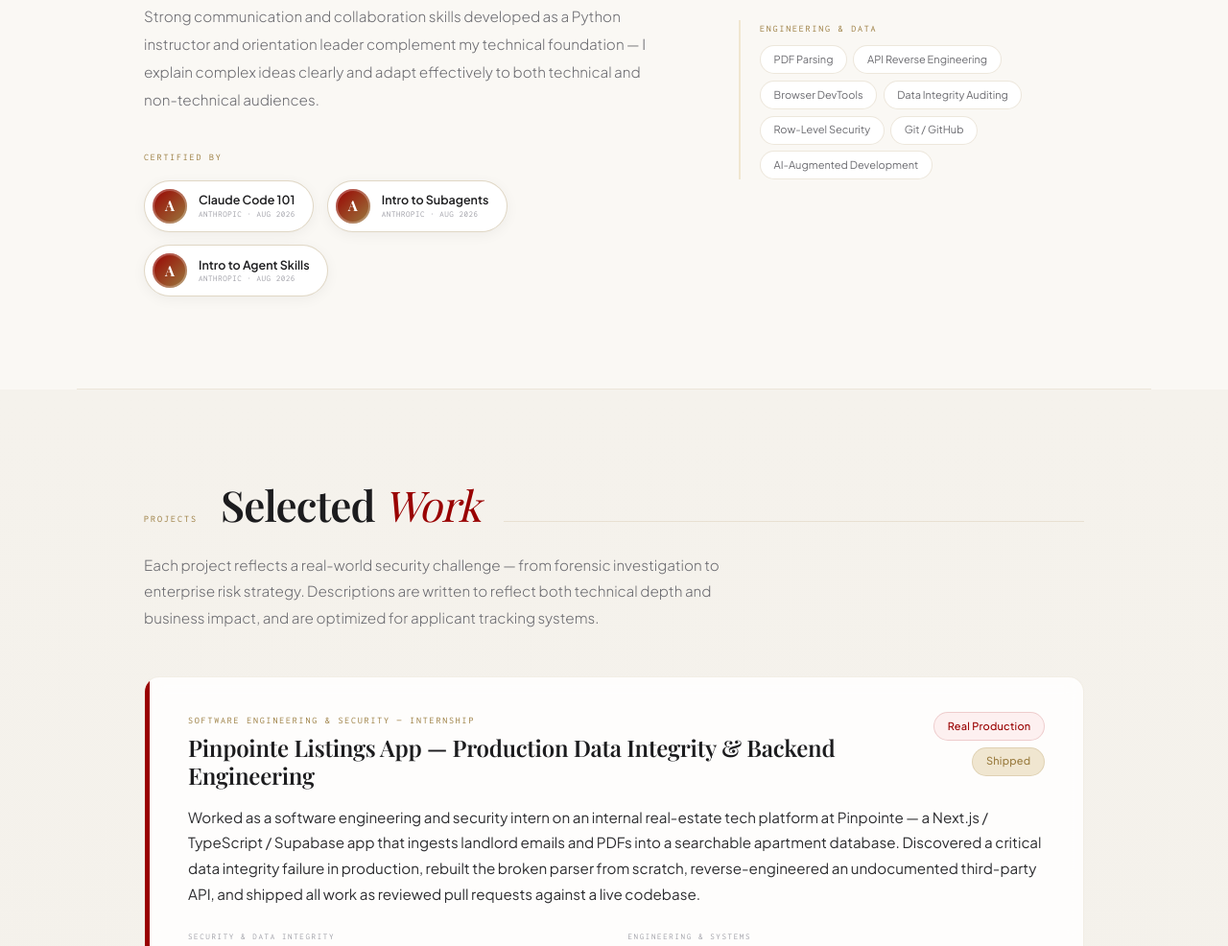
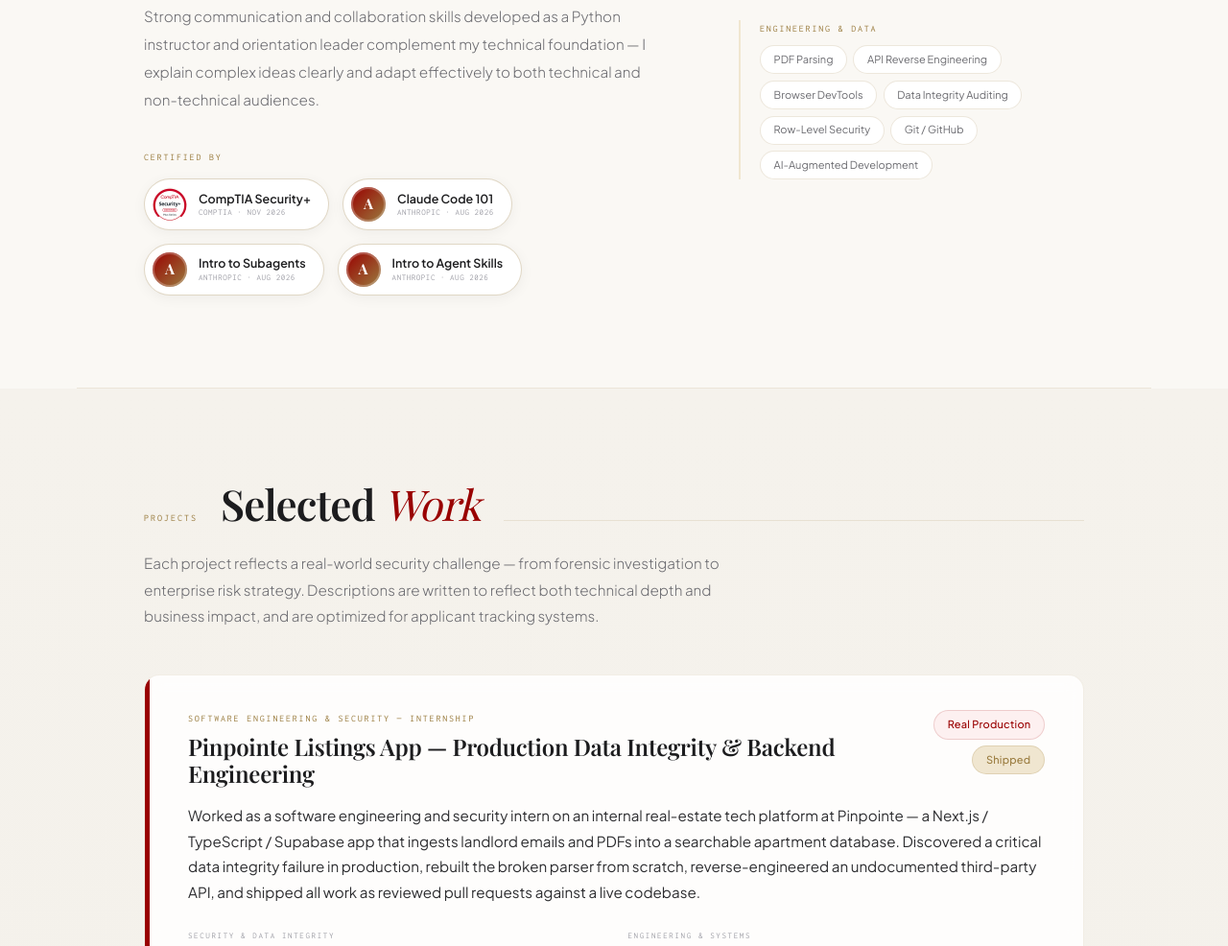
Before and after one commit to mabelss810/mabelsantiago, a plain HTML site: page index.html in a window 1280 px wide. Shown: the part 1569-2555 px from the top of the page at 96% size. Drawn offline with nearby package versions, Linux system fonts and the light colour scheme; a script that the page names is missing; a web font is replaced by a local one.

Commit message:
Show Security+ as a pill badge linked to Credly
Co-Authored-By: Claude Opus 5.5 <noreply@anthropic.com>
Claude-Session: https://claude.ai/code/session_014eU94HYLX1R2Y4yhi2xrmM

```diff
--- a/index.html
+++ b/index.html
@@ -475,6 +475,11 @@ h2 em { font-style: italic; color: var(--cardinal); font-weight: 300; }
   box-shadow: inset 0 0 0 2px rgba(255,255,255,0.25);
 }
 
+.cert-badge-link { text-decoration: none; cursor: pointer; }
+
+.cert-badge-icon-img { background: white; box-shadow: none; overflow: hidden; }
+.cert-badge-icon-img img { width: 100%; height: 100%; object-fit: contain; display: block; }
+
 .cert-badge-body { display: flex; flex-direction: column; line-height: 1.3; }
 
 .cert-badge-title {
@@ -986,10 +991,14 @@ footer {
         </div>
         <div class="cert-badges">
           <div class="cert-badges-label">Certified By</div>
-          <div class="credly-badge" style="margin-bottom: 1rem;">
-            <div data-iframe-width="150" data-iframe-height="270" data-share-badge-id="44439e84-4efb-4303-ad45-e91701b194f9" data-share-badge-host="https://www.credly.com"></div><script type="text/javascript" async src="//cdn.credly.com/assets/utilities/embed.js"></script>
-          </div>
           <div class="cert-badges-row">
+            <a class="cert-badge cert-badge-link" href="https://www.credly.com/badges/44439e84-4efb-4303-ad45-e91701b194f9/public_url" target="_blank" rel="noopener" title="Issued Nov 2026 · Verify on Credly">
+              <div class="cert-badge-icon cert-badge-icon-img"><img src="images/security-plus.png" alt="CompTIA Security+ badge"></div>
+              <div class="cert-badge-body">
+                <span class="cert-badge-title">CompTIA Security+</span>
+                <span class="cert-badge-meta">CompTIA · Nov 2026</span>
+              </div>
+            </a>
             <div class="cert-badge" title="Issued Aug 2026 · Credential ID q2n2d2h4kz2s">
               <div class="cert-badge-icon">A</div>
               <div class="cert-badge-body">
```
Also changed, not shown: images/security-plus.png (added).
